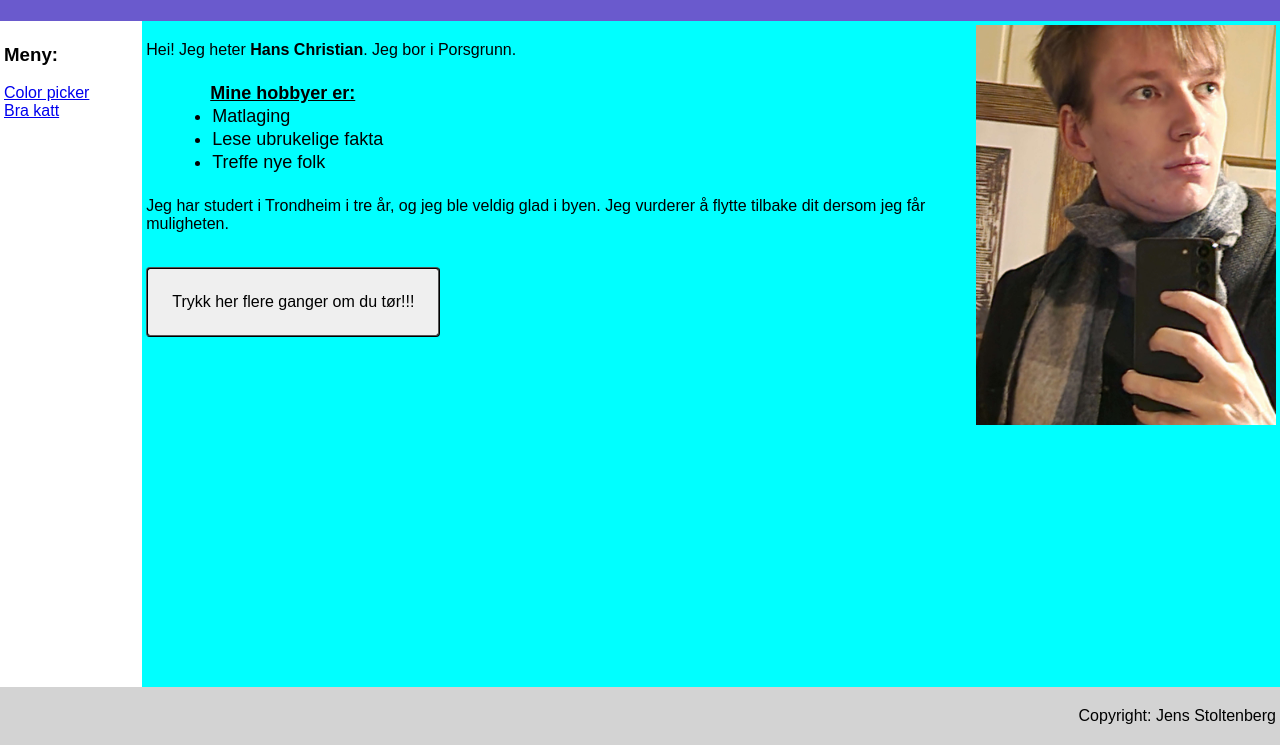
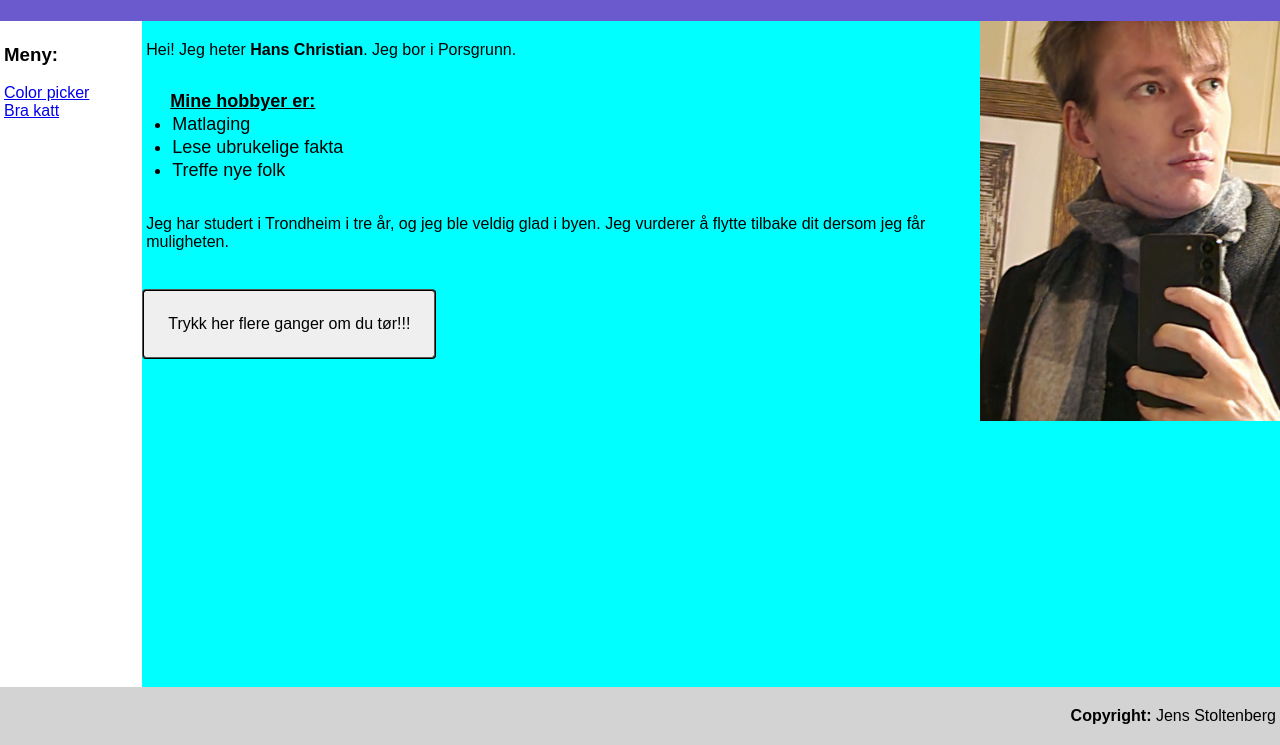
Before and after one commit to hanscjo/uke1, a plain HTML site: page index.html in a window 1280 px wide. Shown: the part 55-800 px from the top of the page. Drawn offline with Linux system fonts and the light colour scheme.

Commit message:
proper padding fix

```diff
--- a/index.html
+++ b/index.html
@@ -29,7 +29,7 @@
             <button onclick="randomBodyColour()">Trykk her flere ganger om du tør!!!</button>
         </div>
         <div class="footer">
-            <p>Copyright: Jens Stoltenberg</p>
+            <p><b>Copyright:</b> Jens Stoltenberg</p>
         </div>
     </div>
 </body>
--- a/style.css
+++ b/style.css
@@ -30,6 +30,9 @@ div.menu {
 
 div.mainContent {
     grid-area: mainContent;
+}
+
+div.mainContent > p, ul {
     padding: 4px;
 }
 
@@ -42,7 +45,6 @@ div.footer {
 
 img {
     float: right;
-    padding: 0;
 }
 
 ul {
```
